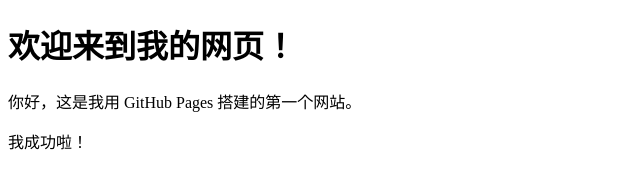
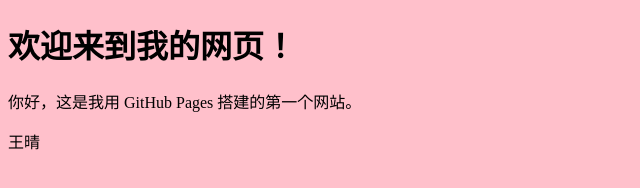
Before and after one commit to Sun11aaa/Sun11aaa.github.io, a plain HTML site: page index.html in a window 1280 px wide. Shown: the whole page, without its empty margins (0-640 px from the left). Drawn offline with Linux system fonts and the light colour scheme.

Commit message:
Update index.html

```diff
--- a/index.html
+++ b/index.html
@@ -2,10 +2,15 @@
 <html>
 <head>
     <title>GitHub网站</title>
+    <style>
+        *{
+            background-color:pink;
+        }
+    </style>
 </head>
 <body>
     <h1>欢迎来到我的网页！</h1>
     <p>你好，这是我用 GitHub Pages 搭建的第一个网站。</p>
-    <p>我成功啦！</p>
+    <p>王晴</p>
 </body>
 </html>
```
